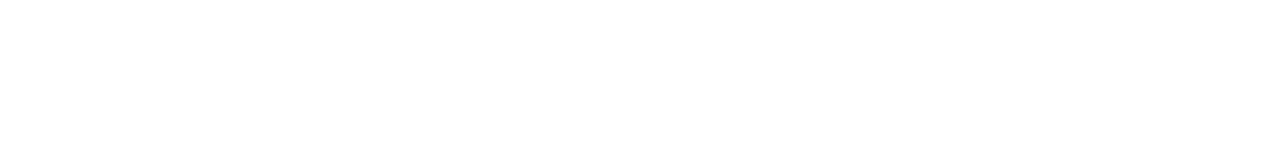
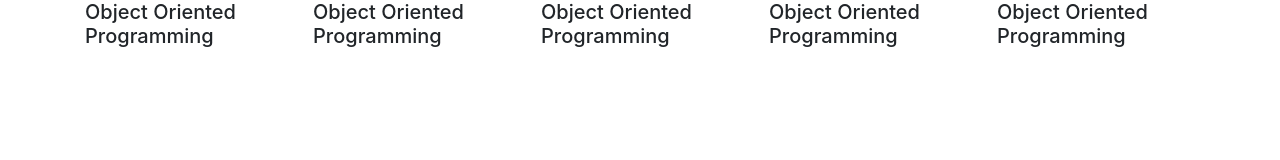
Before and after one commit to HamzaJirah/object-oriented-programming-javascript, a plain HTML site: page index.html in a window 1280 px wide. Drawn offline with nearby package versions, Linux system fonts and the light colour scheme.

Commit message:
added content to row

```diff
--- a/index.html
+++ b/index.html
@@ -11,7 +11,19 @@
   <div class="container">
     <div class="row">
       <div class="col">
-        <h5></h5>
+        <h5>Object Oriented Programming</h5>
+      </div>
+      <div class="col">
+        <h5>Object Oriented Programming</h5>
+      </div>
+      <div class="col">
+        <h5>Object Oriented Programming</h5>
+      </div>
+      <div class="col">
+        <h5>Object Oriented Programming</h5>
+      </div>
+      <div class="col">
+        <h5>Object Oriented Programming</h5>
       </div>
     </div>
   </div>
```
